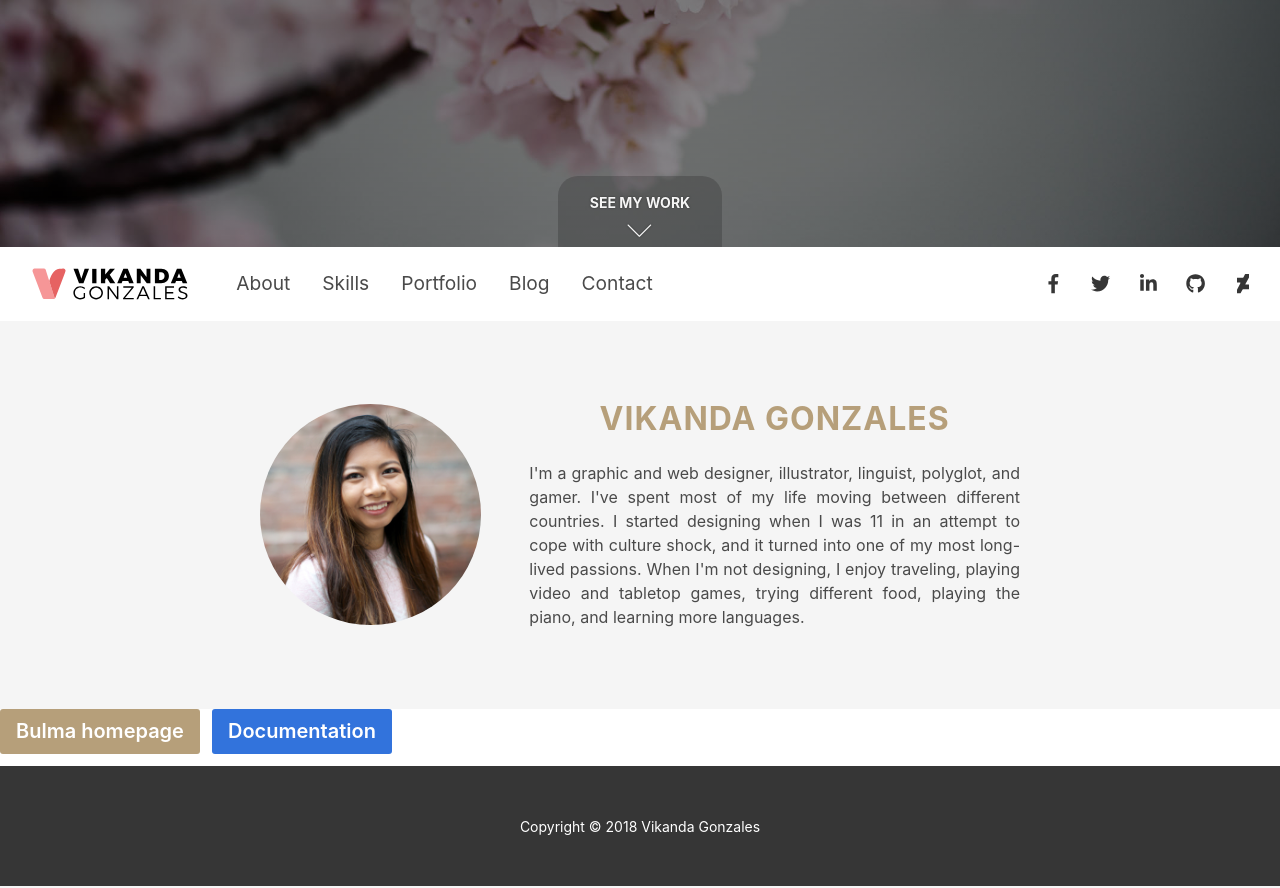
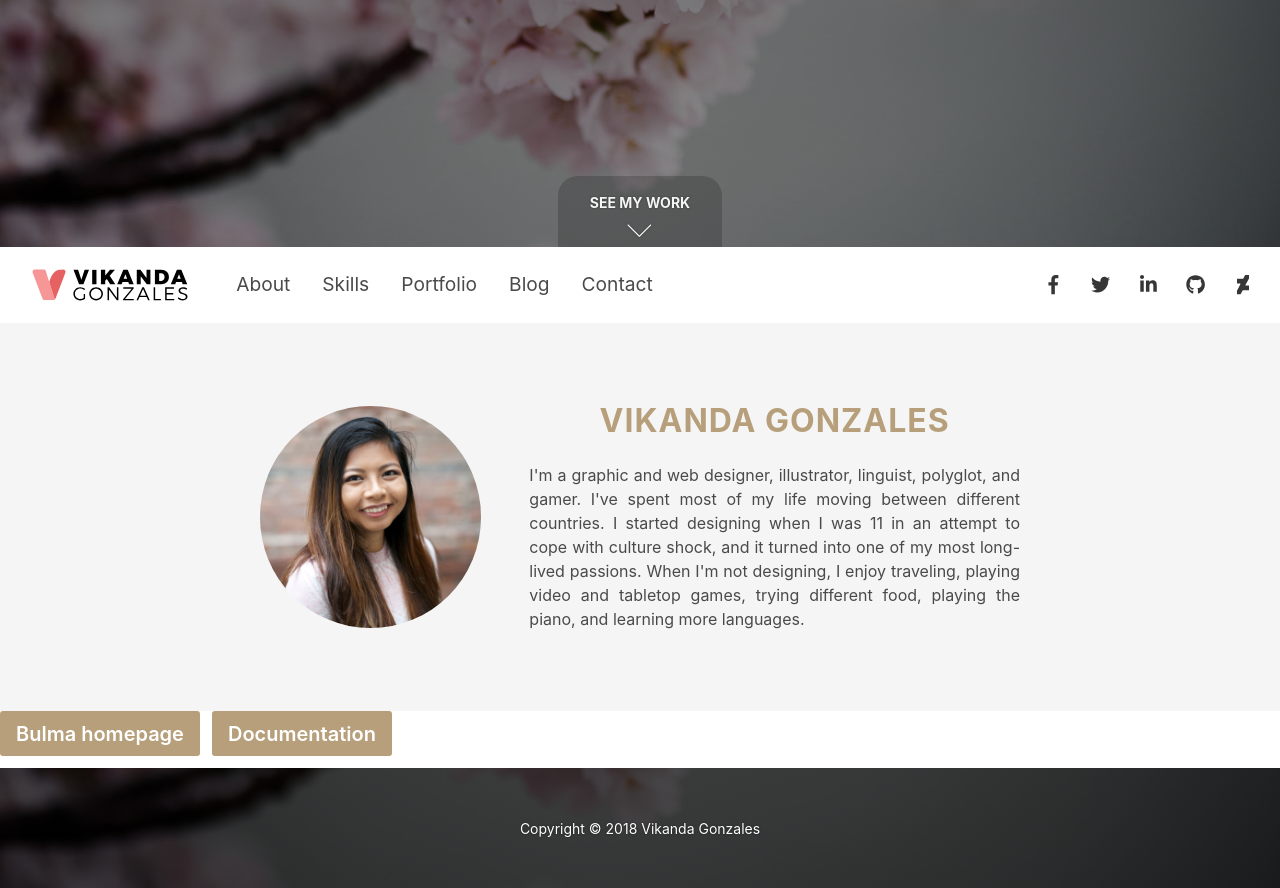
Before and after one commit to vikandaobrien/portfolio-old, a PHP site: page / in a window 1280 px wide. Shown: the part 553-1441 px from the top of the page. Run offline with PHP 8.4, Linux system fonts and the light colour scheme; some libraries are stand-ins or nearby versions; some web fonts are replaced.

Commit message:
changed navbar link hover effects

```diff
--- a/_sass/main.scss
+++ b/_sass/main.scss
@@ -17,6 +17,8 @@ $deviantart: #05cc47;
 $primary: $ravenbronze;
 $primary-invert: $white;
 $secondary: $ravenblue;
+$link: $primary;
+$navbar-height: 4.75rem;
 
 @import "../node_modules/bulma/bulma";
 @import "theme"
--- a/_sass/theme.scss
+++ b/_sass/theme.scss
@@ -15,6 +15,31 @@ a {
   a {
     font-size: 1.2rem;
     line-height: 3;
+  }
+
+  @media (min-width: 1024px) {
+
+    .underline:hover {
+      background-color: transparent;
+    }
+
+    .underline:after {
+      background-color: $primary;
+      bottom: 1.2rem;
+      content: "";
+      height: 3px;
+      left: 0;
+      margin: auto 1rem;
+      opacity: 0;
+      position: absolute;
+      transition: all 300ms ease;
+      width: 0px;
+    }
+
+    .underline:hover:after {
+      width: calc(100% - 2rem);
+      opacity: 1;
+    }
   }
 
   a.button {
@@ -154,7 +179,8 @@ a {
 }
 
 .footer {
-  background-color: $grey-darker;
+  background: linear-gradient(rgba(0,0,0, .7), rgba(0,0,0, .7)), url('../assets/background.jpg') bottom/cover;
   color: $white;
   padding-bottom: 3rem;
+  text-shadow: 0 0 2px rgba(0, 0, 0, .5);
 }
--- a/nav.php
+++ b/nav.php
@@ -11,19 +11,19 @@
   </div>
   <div class="navbar-menu" id="navMenu">
     <div class="navbar-start">
-      <a class="navbar-item" href="#about">
+      <a class="navbar-item underline" href="#about">
         About
       </a>
-      <a class="navbar-item">
+      <a class="navbar-item underline">
         Skills
       </a>
-      <a class="navbar-item">
+      <a class="navbar-item underline">
         Portfolio
       </a>
-      <a class="navbar-item">
+      <a class="navbar-item underline">
         Blog
       </a>
-      <a class="navbar-item">
+      <a class="navbar-item underline">
         Contact
       </a>
     </div>
```
Also changed, not shown: css/main.css. Lines whose indentation alone changed are shown as unchanged.
